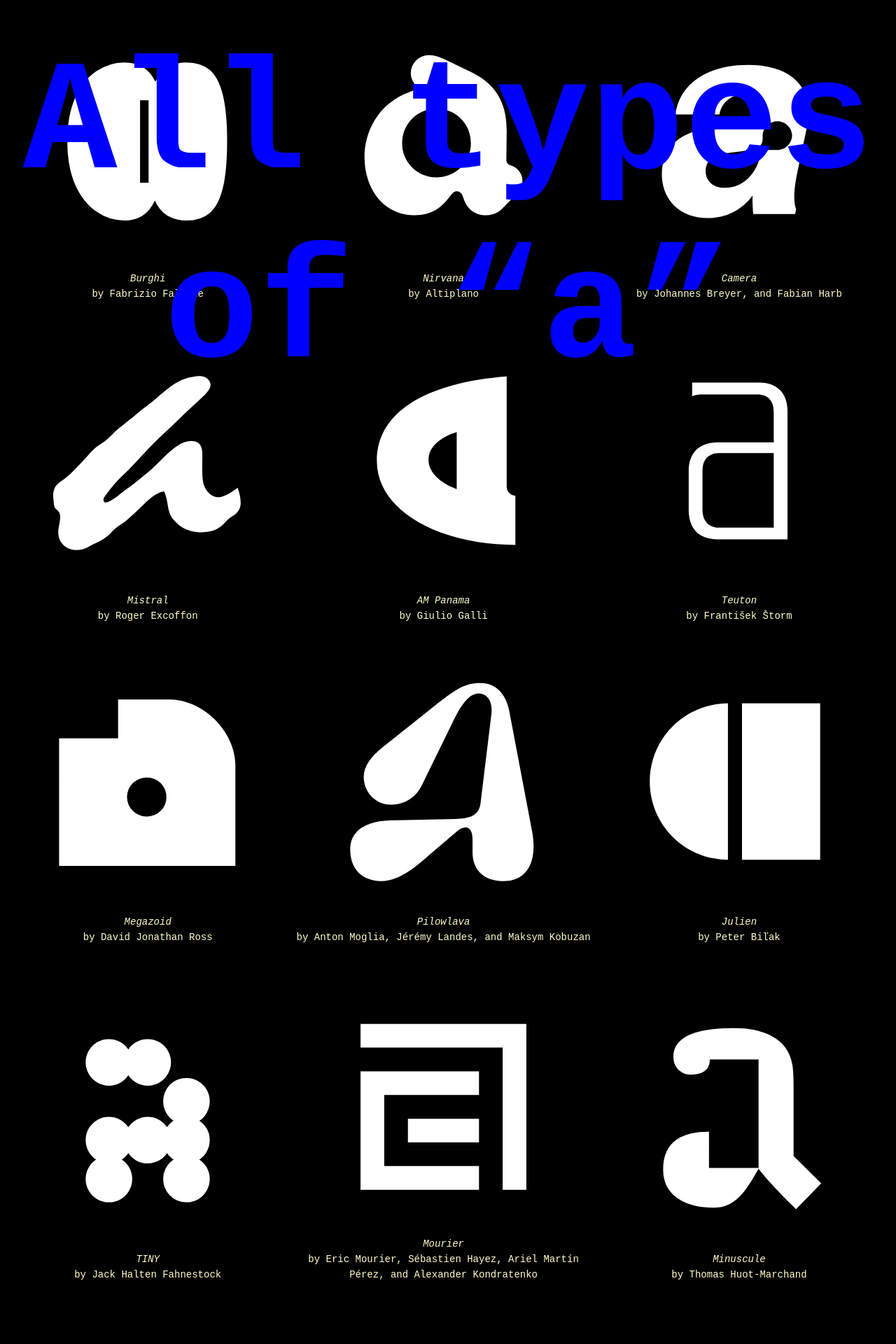
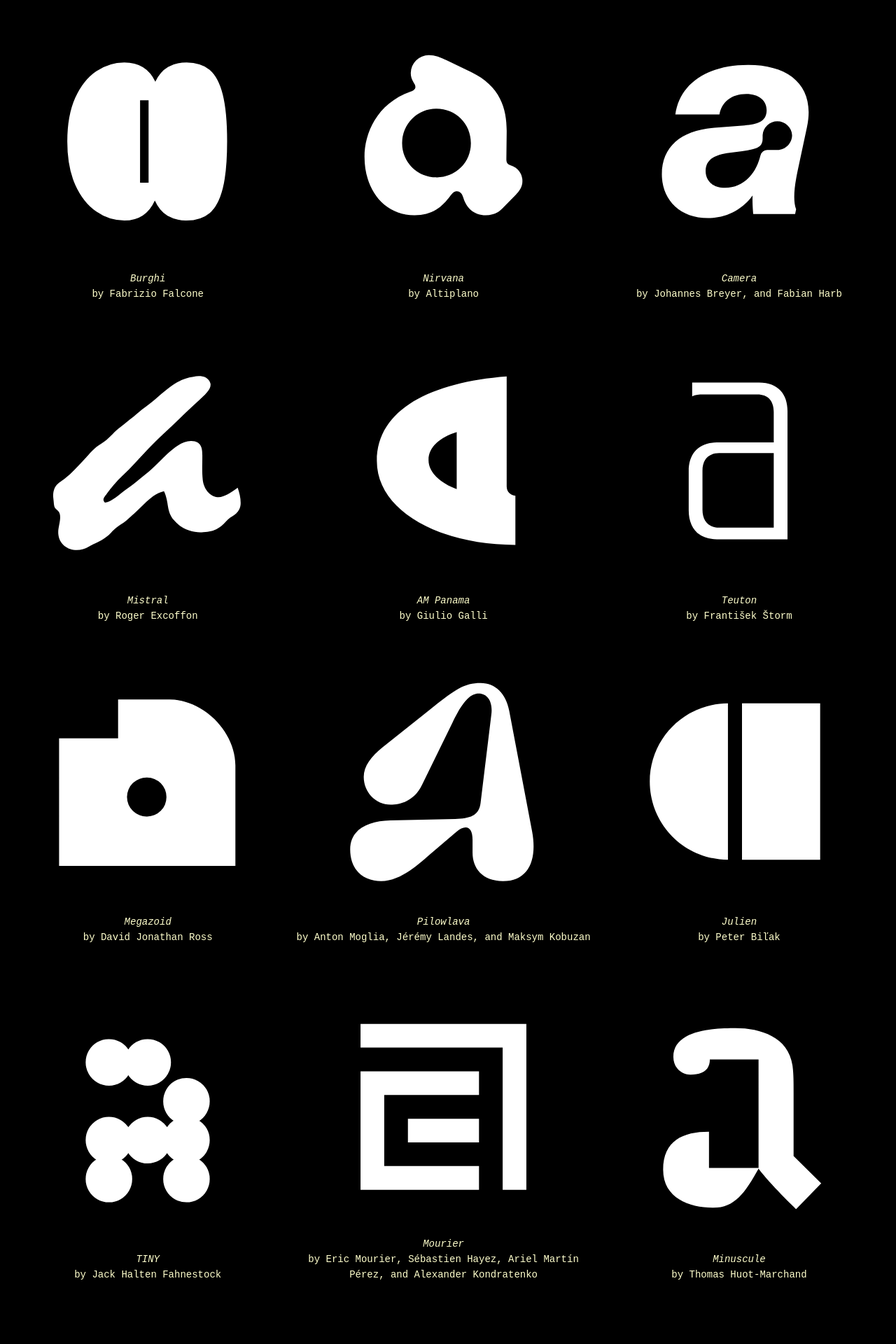
Before and after one commit to rosettatype/all-types-of-a, a Jekyll site: the page built from index.md, in a window 1280 px wide. Shown: the top 1920 px of the page at 70% size. Built offline with Jekyll 4.4.1, drawn with Linux system fonts in a browser that asks for light colours; some web fonts are replaced.

Commit message:
Added animation

```diff
--- a/assets/styles.css
+++ b/assets/styles.css
@@ -32,6 +32,22 @@
     font-variation-settings: "ital" 1, "slnt" 0, "wght" 300;
     font-feature-settings: "ss07" on;
     z-index: 1;
+    opacity: 0;
+    animation-name: fade-out;
+    animation-duration: 2s;
+    animation-delay: 2s;
+    animation-iteration-count: 1;
+    animation-timing-function: ease-out;
+}
+
+@keyframes fade-out {
+  from {
+    opacity: 1;
+  }
+
+  to {
+    opacity: 0;
+  }
 }
 section {
     width: 100%;
```
